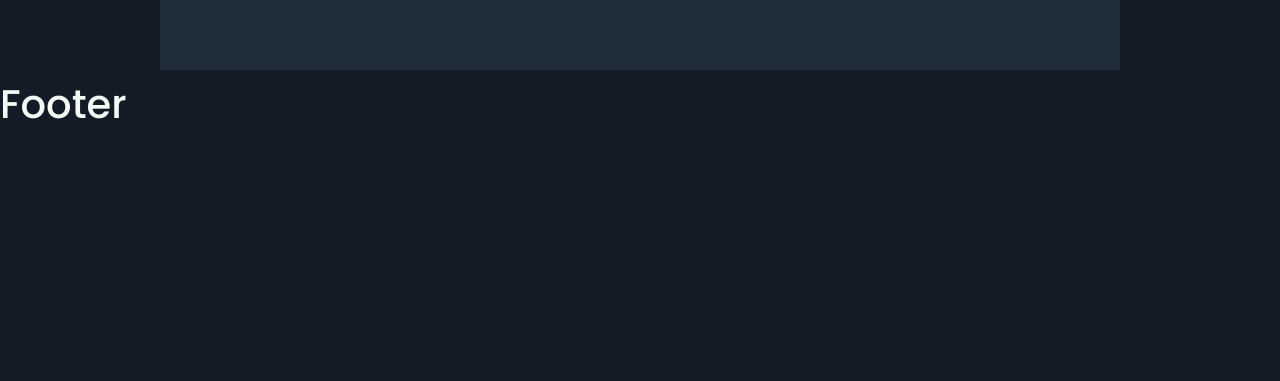
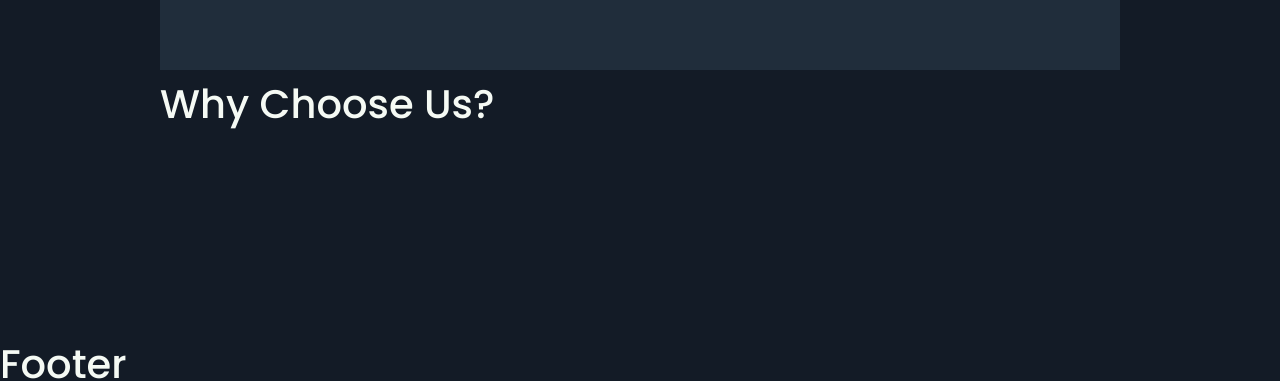
Before and after one commit to kingbee1/rentiz, a React (Vite) app: page / in a window 1280 px wide. Shown: the part 1845-2226 px from the top of the page. Before the commit the page ends 1983 px from the top, so only its background shows below. Built offline with nearby package versions, Linux system fonts and the light colour scheme.

Commit message:
fixed transparent nav when scrolling issue

```diff
--- a/src/App.css
+++ b/src/App.css
@@ -5,6 +5,7 @@ nav {
     display: grid;
     place-items: center;
     position: fixed;
+    background-color: var(--color-bg);
     top: 0;
     left: 0;
     z-index: 2;
--- a/src/pages/Home.jsx
+++ b/src/pages/Home.jsx
@@ -183,12 +183,14 @@ const Home = () => {
         </Carousel>
 
         <div className="residence__btn">
-        <button className="btn">View All Properties</button>
+          <button className="btn">View All Properties</button>
+        </div>
+      </section>
 
-        </div>
+      <section className="container">
+        <h1>Why Choose Us?</h1>
+      </section>
 
-
-      </section>
       <Footer />
     </div>
   );
```
